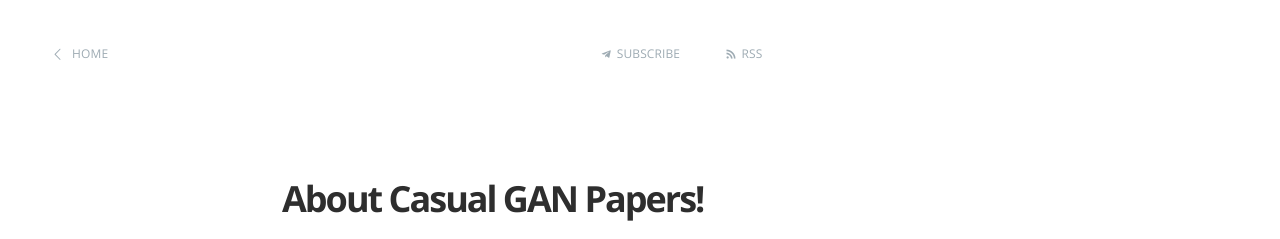
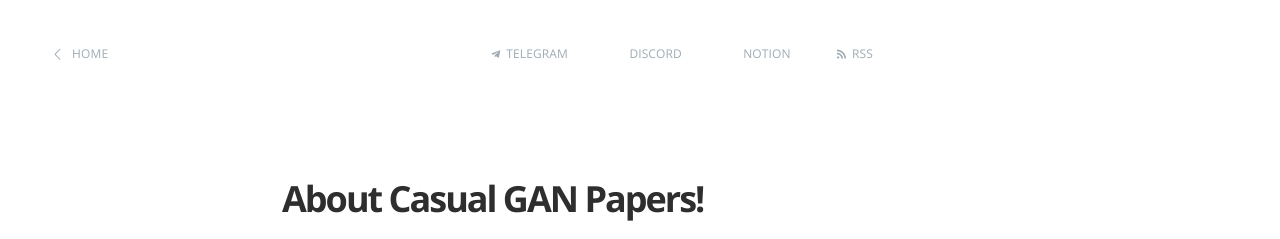
Before and after one commit to KirillDemochkin/kirilldemochkin.github.io, a Jekyll site: the page built from about.md, in a window 1280 px wide. Shown: the top 239 px of the page. Built offline with Jekyll 4.4.1, drawn with Linux system fonts in a browser that asks for light colours; our own code applies the rules of GitHub Pages for plain Markdown files; comment, search, counter and statistics services are not loaded.

Commit message:
new icons

```diff
--- a/_layouts/page.html
+++ b/_layouts/page.html
@@ -12,7 +12,9 @@
     style="background-image: url({{ page.cover }}) {%else%}no-cover{% endif %}">
     <nav class="main-nav {% if page.cover %} overlay {% endif %} clearfix">
         <a class="back-button icon-arrow-left" href="{{'/' | relative_url }}">Home</a>
-        <a class="subscribe-button icon-tg" href="https://t.me/joinchat/yl2OQsQrGzNlMGQy">Subscribe</a>
+        <a class="subscribe-button icon-tg" href="https://t.me/joinchat/yl2OQsQrGzNlMGQy">Telegram</a>
+        <a class="subscribe-button icon-discord" href="https://t.co/S5bOn053CL">Discord</a>
+        <a class="subscribe-button icon-notion" href="https://casualgan.notion.site/Casual-GAN-Papers-Reading-Club-327c158518e44d5296a5def74486c7e8">Notion</a>
         <a class="subscribe-button icon-feed" href="{{'/feed.xml' | relative_url }}">RSS</a>
     </nav>
 </header>
--- a/assets/css/screen.css
+++ b/assets/css/screen.css
@@ -165,6 +165,12 @@
 }
 .icon-patreon:before {
     content: "\e901";
+}
+.icon-discord:before {
+    content: "\e902";
+}
+.icon-notion:before {
+    content: "\e903";
 }
 
 
```
Also changed, not shown: 1 other file.
